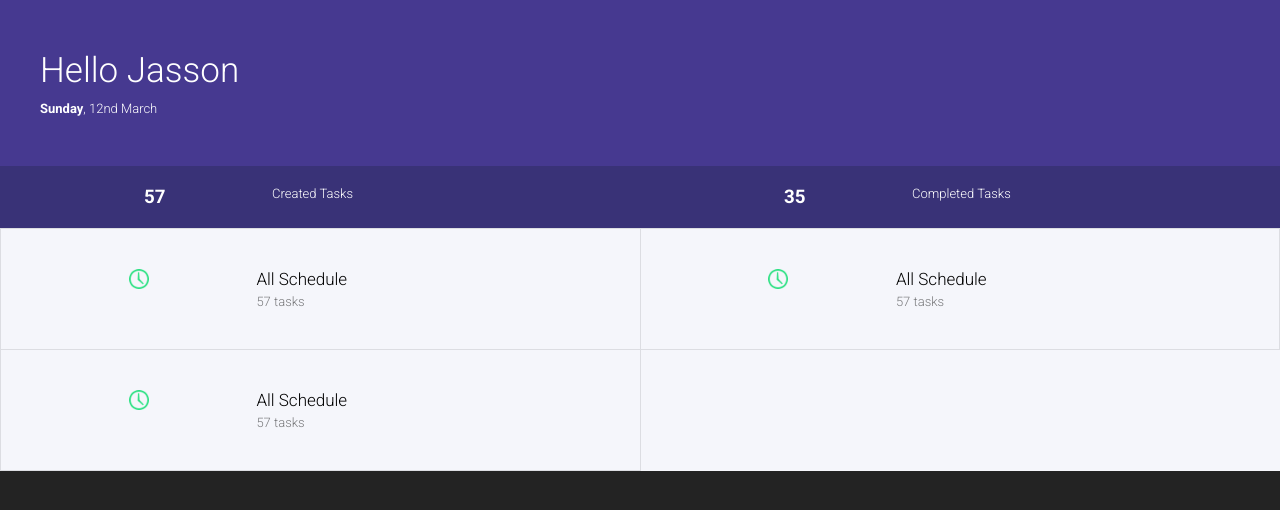
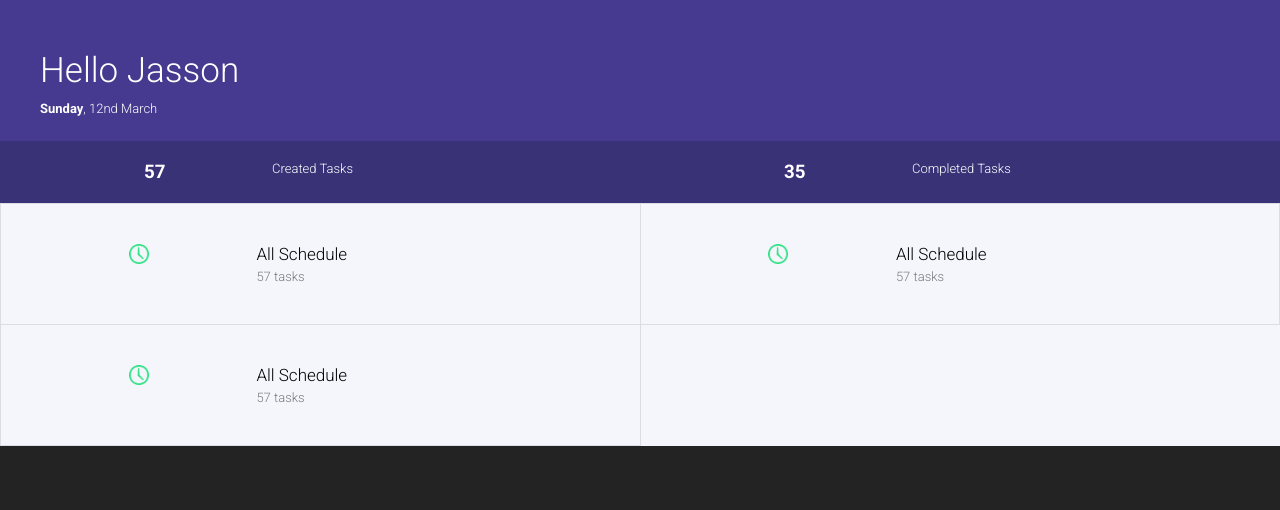
Before and after one commit to StevenACZ/ToDo-List-JS, a plain HTML site: page index.html in a window 1280 px wide. Drawn offline with Linux system fonts and the light colour scheme.

Commit message:
header estilos mejorados

```diff
--- a/css/pages/main-menu.css
+++ b/css/pages/main-menu.css
@@ -5,7 +5,7 @@
 
   /* HEADER FIRST LOOK */
   .header__first-look {
-    padding: 50px 40px;
+    padding: 50px 40px 25px;
     width: 70%;
   }
 
```
